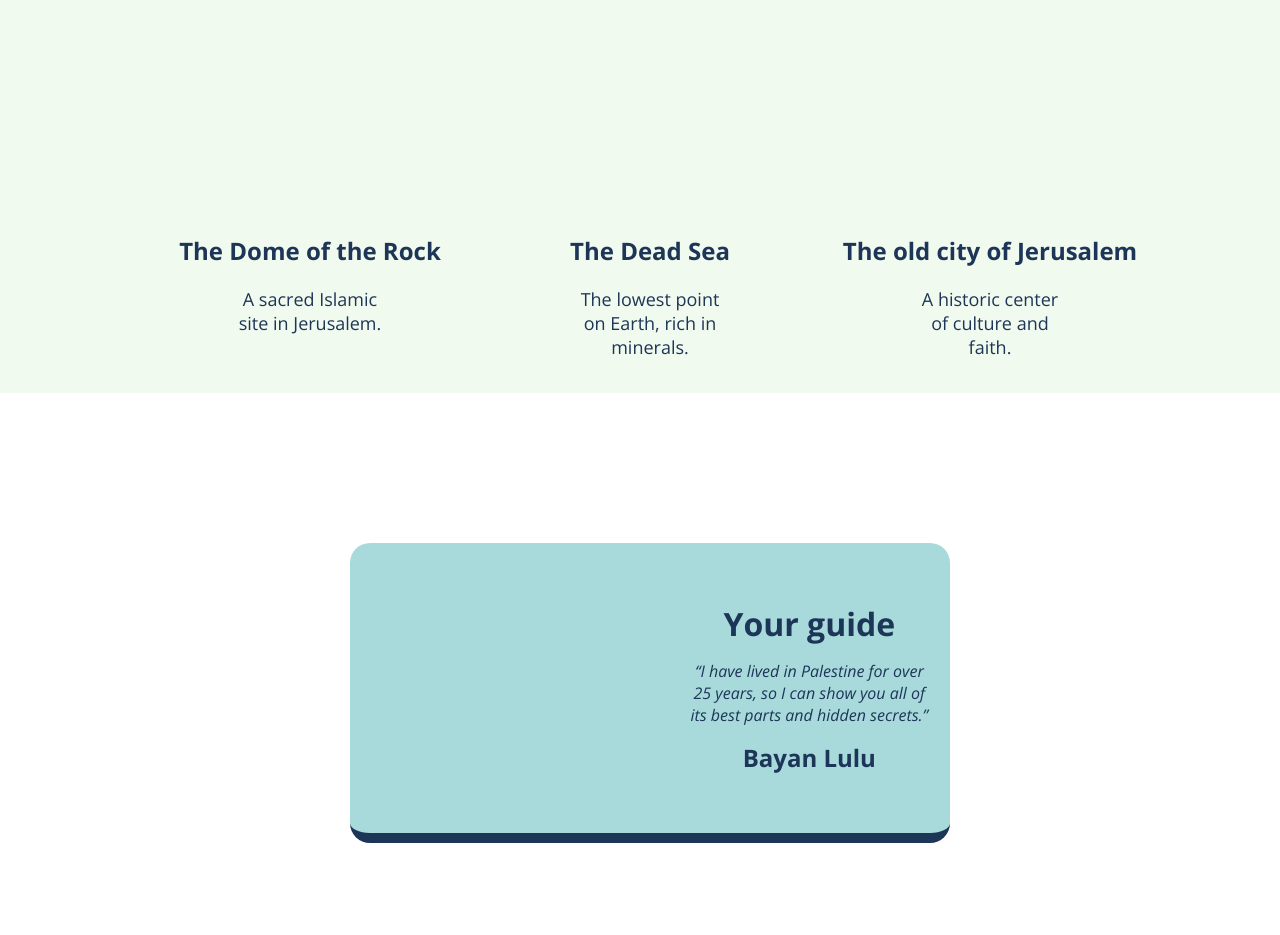
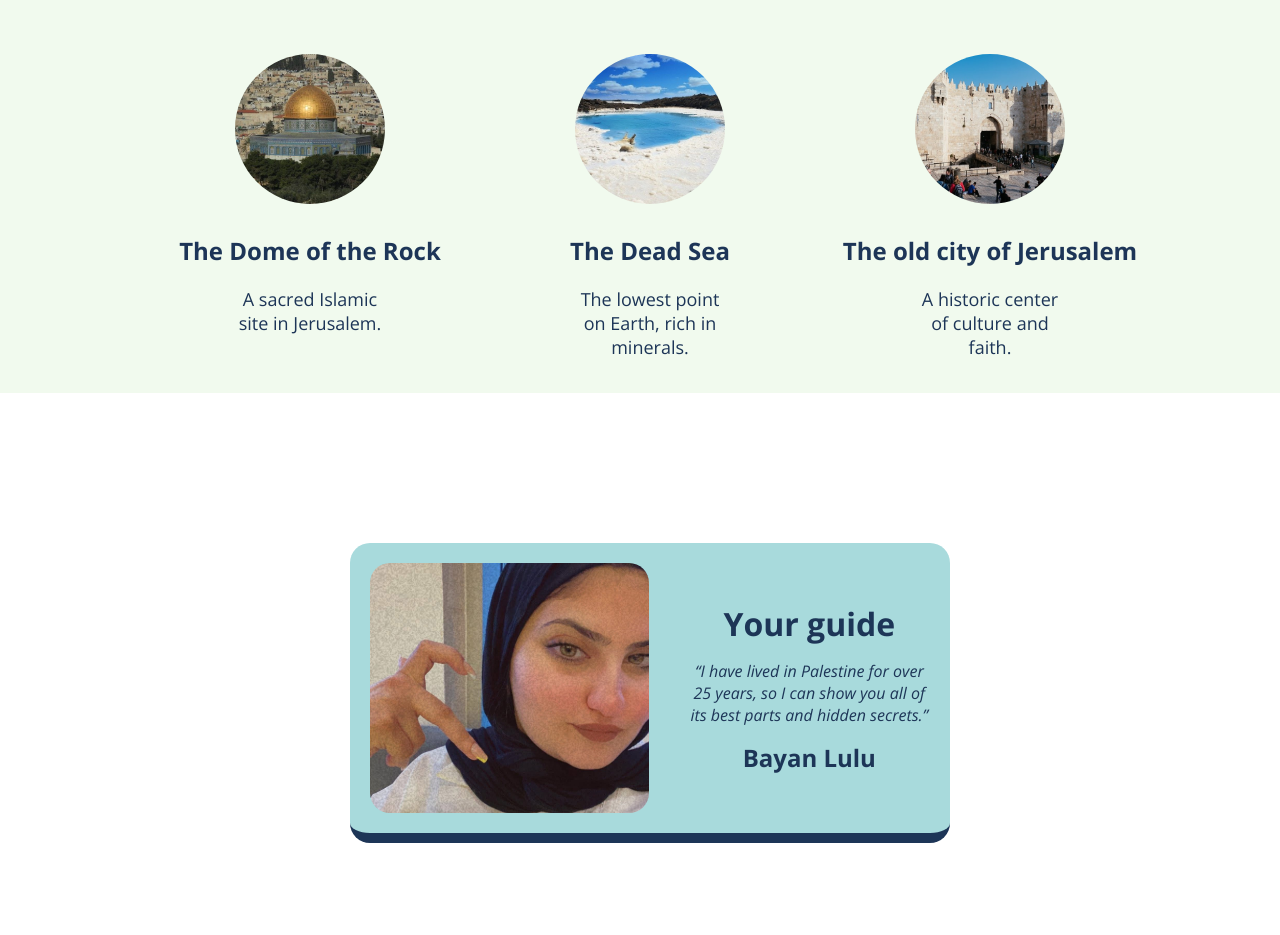
Before and after one commit to B7320/home-town-repo, a plain HTML site: page index.html in a window 1280 px wide. Shown: the part 607-1542 px from the top of the page. Drawn offline with nearby package versions, Linux system fonts and the light colour scheme; a web font is replaced by a local one.

Commit message:
update paths for images

```diff
--- a/style.css
+++ b/style.css
@@ -16,7 +16,7 @@ body {
 }
 
 .hero {
-    background-image: url(/src/img/country.webp);
+    background-image: url(/img/country.webp);
     background-size: cover;
     background-position: center;
     height: 500px;
@@ -71,7 +71,7 @@ body {
 }
 
 .place {
-    background-image: url(/src/img/The-Dom-of-the-Rock.jpg);
+    background-image: url(/img/The-Dom-of-the-Rock.jpg);
     background-size: cover;
     background-position: center;
     width: 150px;
@@ -86,7 +86,7 @@ body {
 }
 
 .place2 {
-    background-image: url(/src/img/Dead-Sea.jpg);
+    background-image: url(/img/Dead-Sea.jpg);
     background-size: cover;
     background-position: center;
     width: 150px;
@@ -95,7 +95,7 @@ body {
 }
 
 .place3 {
-    background-image: url(/src/img/Old-City-in-Jerusalem.jpg);
+    background-image: url(/img/Old-City-in-Jerusalem.jpg);
     background-size: cover;
     background-position: center;
     width: 150px;
@@ -146,7 +146,7 @@ body {
     border-radius: 20px;
     margin: 20px;
     border: none;
-    background-image: url(/src/img/me.jpeg);
+    background-image: url(/img/me.jpeg);
     background-size: cover;
     background-position: center;
 }
```
